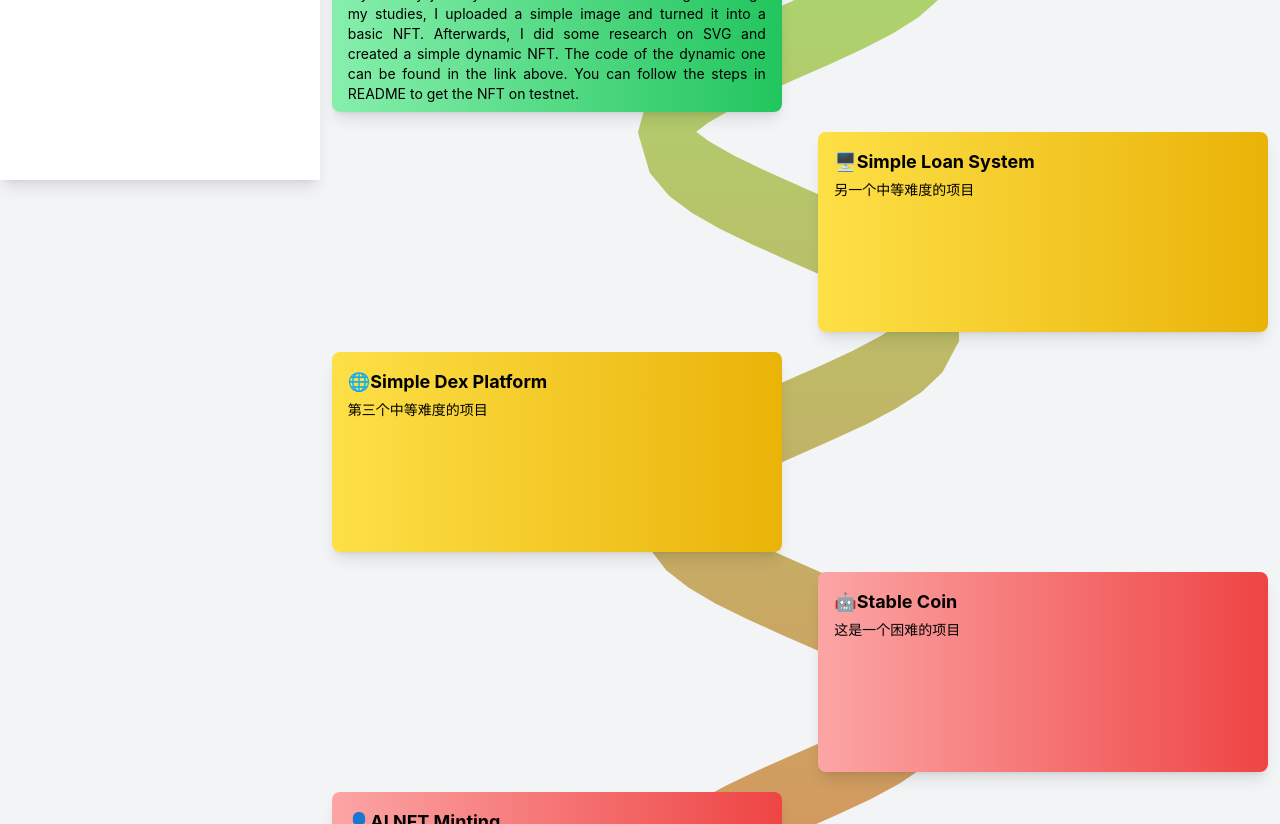
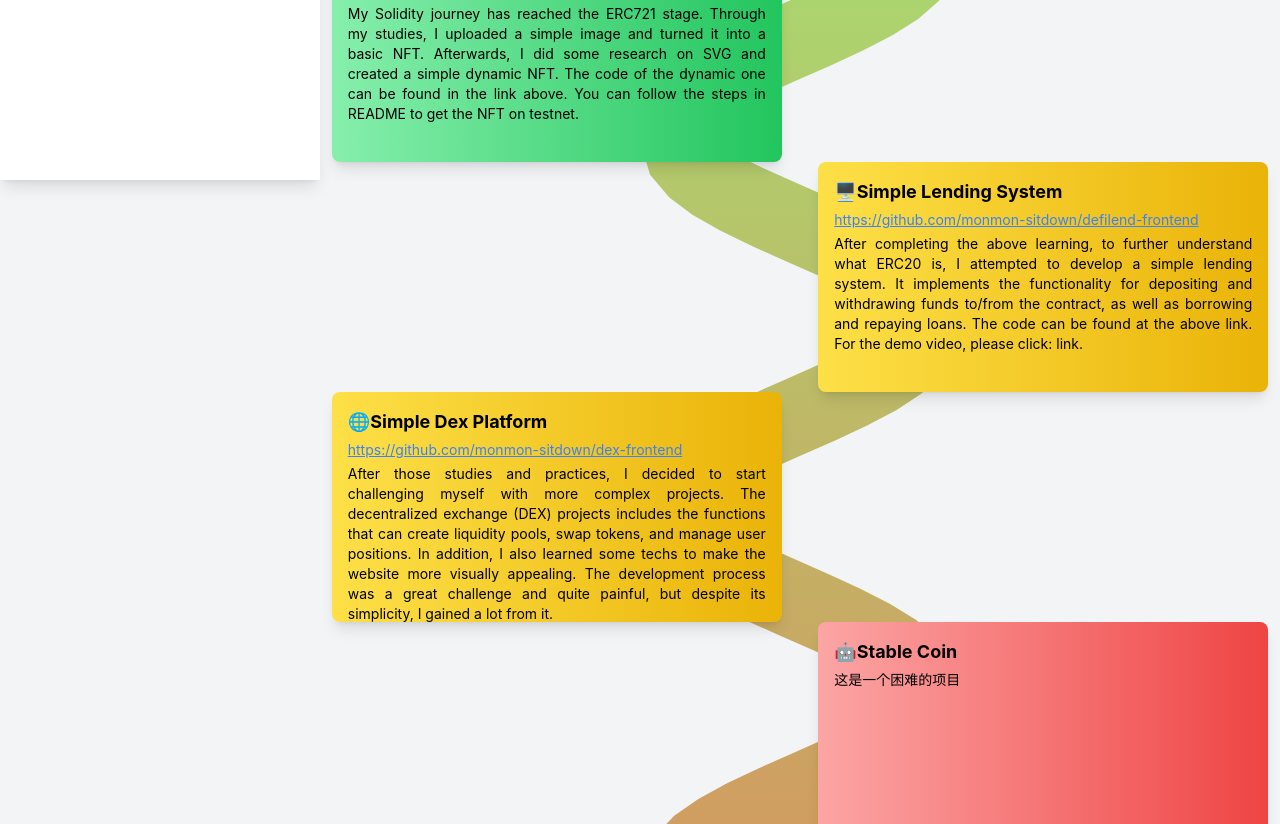
Before and after one commit to monmon-sitdown/homepage, a React (Create React App) app: page / in a window 1280 px wide. Shown: the part 620-1444 px from the top of the page. Built offline with nearby package versions, Linux system fonts and the light colour scheme.

Commit message:
Added the info of dex project

```diff
--- a/src/PortfolioPage.js
+++ b/src/PortfolioPage.js
@@ -26,16 +26,20 @@ const projects = [
     link: "https://github.com/monmon-sitdown/NFTClock",
   },
   {
-    title: "Simple Loan System",
-    description: "另一个中等难度的项目",
+    title: "Simple Lending System",
+    description:
+      "After completing the above learning, to further understand what ERC20 is, I attempted to develop a simple lending system. It implements the functionality for depositing and withdrawing funds to/from the contract, as well as borrowing and repaying loans. The code can be found at the above link. For the demo video, please click: link.",
     emoji: "🖥️",
     difficulty: "medium",
+    link: "https://github.com/monmon-sitdown/defilend-frontend",
   },
   {
     title: "Simple Dex Platform",
-    description: "第三个中等难度的项目",
+    description:
+      "After those studies and practices, I decided to start challenging myself with more complex projects. The decentralized exchange (DEX) projects includes the functions that can create liquidity pools, swap tokens, and manage user positions. In addition, I also learned some techs to make the website more visually appealing. The development process was a great challenge and quite painful, but despite its simplicity, I gained a lot from it.",
     emoji: "🌐",
     difficulty: "medium",
+    link: "https://github.com/monmon-sitdown/dex-frontend",
   },
   {
     title: "Stable Coin",
@@ -66,7 +70,7 @@ const ProjectCard = ({ project, position, isLeft }) => (
       className={`p-4 rounded-lg shadow-lg ${
         difficultyColor[project.difficulty]
       } bg-gradient-to-r`}
-      style={{ width: "450px", height: "200px", textAlign: "justify" }} // 设置卡片的宽度和高度
+      style={{ width: "450px", height: "230px", textAlign: "justify" }} // 设置卡片的宽度和高度
     >
       <div className="text-lg font-bold mb-1">
         {project.emoji}
@@ -88,7 +92,7 @@ const ProjectCard = ({ project, position, isLeft }) => (
 );
 
 const PortfolioPage = () => {
-  const cardSpacing = 220; // 每个卡片之间的间距，路宽
+  const cardSpacing = 230; // 每个卡片之间的间距，路宽
   const totalHeight = projects.length * cardSpacing;
 
   // 生成垂直蜿蜒路径的点
```
